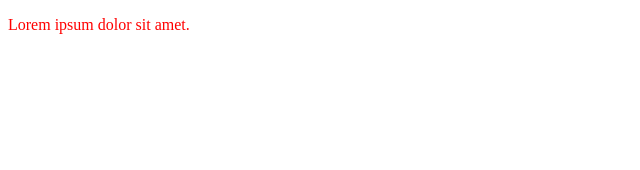
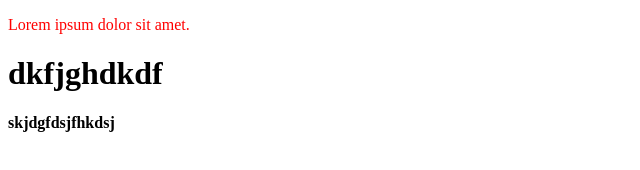
Before and after one commit to turopovjonibek8/newprojects, a plain HTML site: page index.html in a window 1280 px wide. Shown: the whole page, without its empty margins (0-640 px from the left). Drawn offline with Linux system fonts and the light colour scheme.

Commit message:
yangi teglar qo'shildi

```diff
--- a/index.html
+++ b/index.html
@@ -11,6 +11,9 @@
 
     <p>Lorem ipsum dolor sit amet.</p>
 
+    <h1>dkfjghdkdf</h1>
+    <h4>skjdgfdsjfhkdsj</h4>
+
     <script src="js/main.js"></script>
 </body>
 </html>
```
